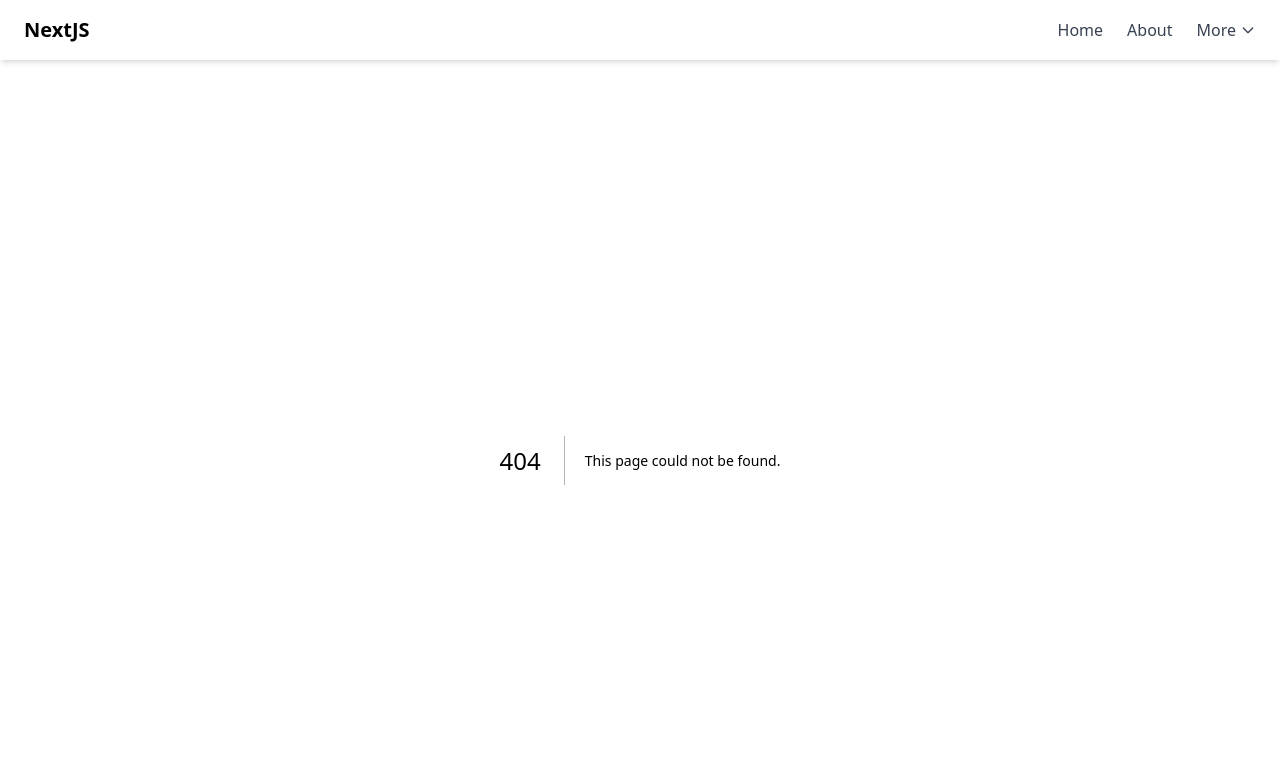
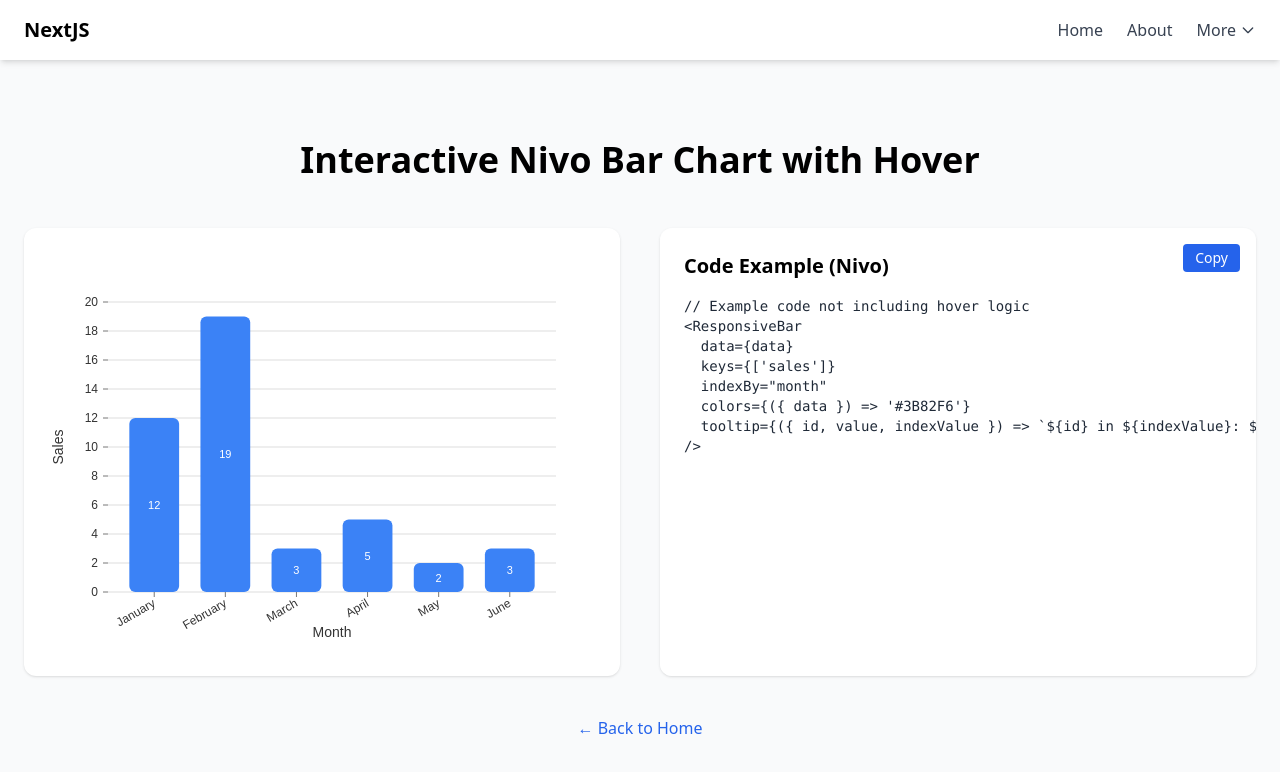
Before and after one commit to edgar-treischl/nextapp, a Next.js app: page /nivo-bar in a window 1280 px wide. Before the commit this address had no page. Shown: the top 772 px of the page. Built offline with nearby package versions, Linux system fonts and the light colour scheme.

Commit message:
add nivo example

```diff
--- a/package.json
+++ b/package.json
@@ -10,6 +10,8 @@
     "deploy": "gh-pages -d out"
   },
   "dependencies": {
+    "@nivo/bar": "^0.99.0",
+    "@nivo/core": "^0.99.0",
     "chart.js": "^4.5.1",
     "highcharts": "^12.4.0",
     "next": "^16.1.0-canary.15",
--- a/pages/_app.tsx
+++ b/pages/_app.tsx
@@ -67,11 +67,11 @@ export default function MyApp({ Component, pageProps }: AppProps) {
                   </Link>
 
                   <Link
-                    href="/gant"
+                    href="/nivo-bar"
                     className="dropdown-item"
                     onClick={() => setOpen(false)}
                   >
-                    Gant
+                    Nivo
                   </Link>
 
                   <Link
--- /dev/null
+++ b/pages/nivo-bar.tsx
@@ -0,0 +1,137 @@
+'use client'
+
+import { useState } from 'react'
+import { ResponsiveBar } from '@nivo/bar'
+import Link from 'next/link'
+
+export default function NivoInteractiveChart() {
+  const data = [
+    { month: 'January', sales: 12 },
+    { month: 'February', sales: 19 },
+    { month: 'March', sales: 3 },
+    { month: 'April', sales: 5 },
+    { month: 'May', sales: 2 },
+    { month: 'June', sales: 3 },
+  ]
+
+  // Track hovered bar
+  const [hoveredMonth, setHoveredMonth] = useState<string | null>(null)
+
+  const chartCode = `// Example code not including hover logic
+<ResponsiveBar
+  data={data}
+  keys={['sales']}
+  indexBy="month"
+  colors={({ data }) => '#3B82F6'}
+  tooltip={({ id, value, indexValue }) => \`\${id} in \${indexValue}: \${value}\`}
+/>`.trim()
+
+  const [copied, setCopied] = useState(false)
+  const copyToClipboard = () => {
+    navigator.clipboard.writeText(chartCode)
+    setCopied(true)
+    setTimeout(() => setCopied(false), 2000)
+  }
+
+  return (
+    <section className="container mx-auto py-20 px-6">
+      <h2 className="text-4xl font-bold mb-12 text-center">
+        Interactive Nivo Bar Chart with Hover
+      </h2>
+
+      <div className="grid grid-cols-1 lg:grid-cols-2 gap-10">
+
+        {/* Chart */}
+        <div className="bg-white p-6 rounded-xl shadow hover:shadow-lg transition">
+          <div style={{ height: 400 }}>
+            <ResponsiveBar
+              data={data}
+              keys={['sales']}
+              indexBy="month"
+              margin={{ top: 50, right: 40, bottom: 60, left: 60 }}
+              padding={0.3}
+              colors={({ id, data: d }) =>
+                hoveredMonth === d.month ? '#052784ff' : '#3B82F6' // darker on hover
+              }
+              borderRadius={6}
+              enableLabel={true}
+              /*labelTextColor={{ from: 'color', modifiers: [['brighter', 3]] }} // or white */
+              labelTextColor="#fff"
+              animate={true}
+              motionConfig="gentle"
+              onMouseEnter={(bar) => setHoveredMonth(bar.data.month)}
+              onMouseLeave={() => setHoveredMonth(null)}
+              tooltip={({ id, value, indexValue }) => (
+                <div
+                  style={{
+                    padding: '6px 12px',
+                    background: '#fff',
+                    color: '#000',
+                    borderRadius: 4,
+                    border: '1px solid #ccc',
+                    boxShadow: '0 2px 6px rgba(0,0,0,0.1)',
+                  }}
+                >
+                  {id} in {indexValue}: {value}
+                </div>
+              )}
+              axisBottom={{
+                tickRotation: -30,
+                legend: 'Month',
+                legendOffset: 40,
+              }}
+              axisLeft={{
+                legend: 'Sales',
+                legendOffset: -50,
+              }}
+              theme={{
+                axis: {
+                  ticks: { text: { fontSize: 12 } },
+                  legend: { text: { fontSize: 14 } },
+                },
+              }}
+            />
+          </div>
+        </div>
+
+        {/* Code panel */}
+        <div className="relative bg-white p-6 rounded-xl shadow hover:shadow-lg transition overflow-x-auto">
+          <button
+            onClick={copyToClipboard}
+            className="absolute top-4 right-4 bg-blue-600 text-white px-3 py-1 rounded hover:bg-blue-700 transition text-sm"
+          >
+            Copy
+          </button>
+          {copied && (
+            <span className="absolute top-4 right-20 bg-green-500 text-white px-3 py-1 rounded text-sm animate-fade">
+              Copied!
+            </span>
+          )}
+          <h3 className="text-xl font-semibold mb-4">Code Example (Nivo)</h3>
+          <pre className="text-sm text-gray-800 whitespace-pre">
+            <code>{chartCode}</code>
+          </pre>
+        </div>
+      </div>
+
+      <div className="mt-10 text-center">
+        <Link href="/" className="text-blue-600 hover:underline">
+          ← Back to Home
+        </Link>
+      </div>
+
+      {/* Tailwind fade animation */}
+      <style jsx>{`
+        @keyframes fade {
+          0% { opacity: 0; transform: translateY(-5px); }
+          10% { opacity: 1; transform: translateY(0); }
+          90% { opacity: 1; transform: translateY(0); }
+          100% { opacity: 0; transform: translateY(-5px); }
+        }
+        .animate-fade {
+          animation: fade 2s ease-in-out forwards;
+        }
+      `}</style>
+    </section>
+  )
+}
```
Also changed, not shown: 1 other file (tests, documents, lock files or other folders).
